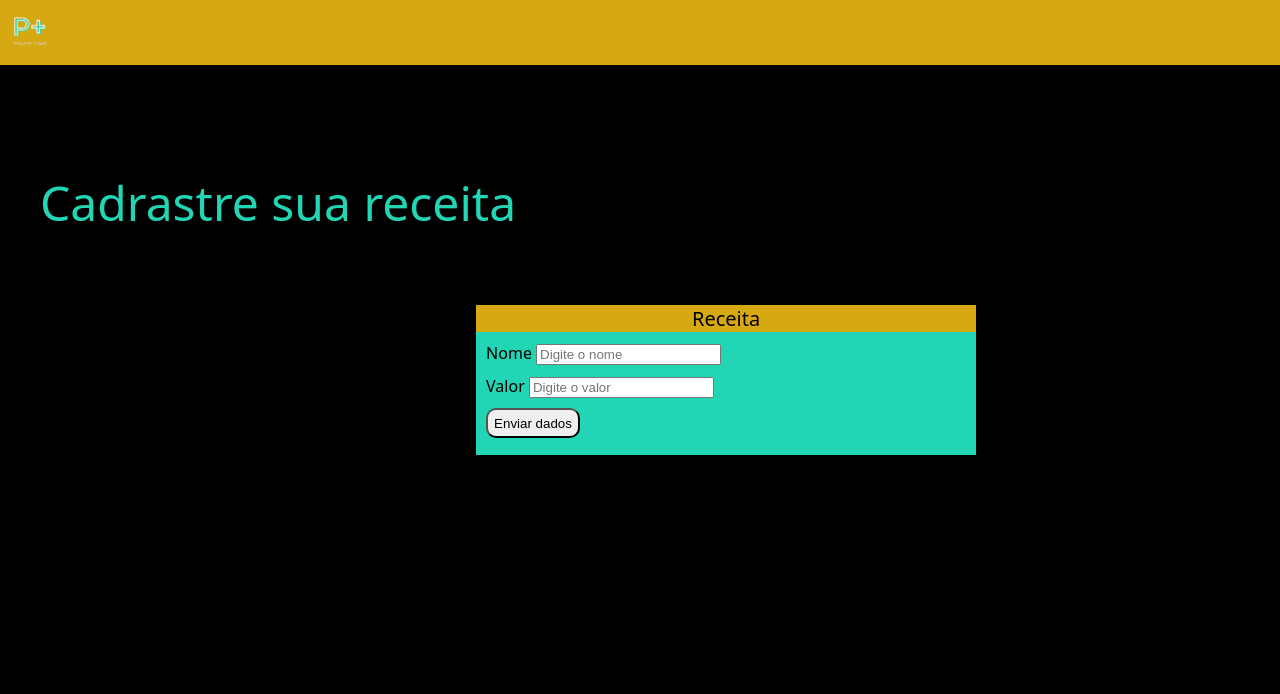
After one commit to aline-m-dias/trabalhoBDI, a PHP site: page /receita.html in a window 1280 px wide. The commit adds this page. Shown: the top 694 px of the page. Run offline with PHP 8.4, Linux system fonts and the light colour scheme; some libraries are stand-ins or nearby versions.

Commit message:
tela cadrastro receita

```diff
--- a/CSS/main.css
+++ b/CSS/main.css
@@ -137,6 +137,7 @@ input[type="submit"] {
     font-size: 30px;
     text-align: center;
     font-family: "Noto Sans", sans-serif;
+    padding-top: 70px;
 }
 
 .clear {
@@ -166,12 +167,13 @@ input[type="submit"] {
 }
 
 .mes {
+    margin-top: 70px;
     background-color: #D6A913;
     color: black;
     width: 100%;
     height: 40px;
     text-align: center;
-    margin: 2 auto;
+    padding-top: 20px;
 }
 
 /*receita e despesa*/
@@ -183,6 +185,7 @@ input[type="submit"] {
     margin: 50 px;
     background-color: #22d6b5;
     text-align: center;
+    padding-top: 10px;
 }
 
 .botão {
@@ -204,3 +207,29 @@ select {
     padding: 5px;
     border-radius: 8px;
 }
+
+.register-form-receita {
+    font-size: 18 px;
+    box-sizing: border-box;
+    font-family: Arial, Helvetica, sans-serif;
+    border-radius: 10 px;
+}
+
+.fundoPretoReceita {
+    color: #22d6b5;
+    height: 110px;
+    float: left;
+    font-size: 300%;
+    text-align: center;
+    margin: 40px;
+}
+
+.cadrastrarReceita {
+    background-color: #22d6b5;
+    height: 150px;
+    width: 500px;
+    float: left;
+    margin: 240px;
+    margin-left: -80px;
+    border-radius: 10 px;
+}
--- /dev/null
+++ b/receita.html
@@ -0,0 +1,46 @@
+<!DOCTYPE html>
+<html>
+
+<head>
+    <title>Poupe Mais | Receita</title>
+    <meta charset="utf-8" />
+</head>
+
+<body>
+
+    <link rel="stylesheet" href="./css/main.css">
+    <link rel="stylesheet" type="text/css" href="slick/slick.css" />
+    <link rel="stylesheet" type="text/css" href="slick/slick-theme.css" />
+
+    <header class="cabecalho">
+        <a class="logo" href="cadrastrar.html"> <img
+                src="IMG/WhatsApp_Image_2021-07-26_at_15.21.39-removebg-preview.png"> </a>
+    </header>
+
+    <div class="fundoPretoReceita">
+        <br> Cadrastre sua receita
+    </div>
+
+    <div class="cadrastrarReceita">
+
+        <p class="logar">Receita</p>
+
+        <form id="register-form-receita">
+
+            <div class="full-box">
+                <label for="name">Nome</label>
+                <input type="text" name="login" id="login" placeholder="Digite o nome">
+            </div>
+            <div class="full-box">
+                <label for="name">Valor</label>
+                <input type="text" name="senha" id="senha" placeholder="Digite o valor">
+            </div>
+            <div class="full-box">
+                <input id="btn-submit" type="submit" value="Enviar dados">
+            </div>
+    </div>
+
+    <div class="clear"></div>
+</body>
+
+</html>
```
Also changed, not shown: pagprincipal.html (+3 -17 lines).
